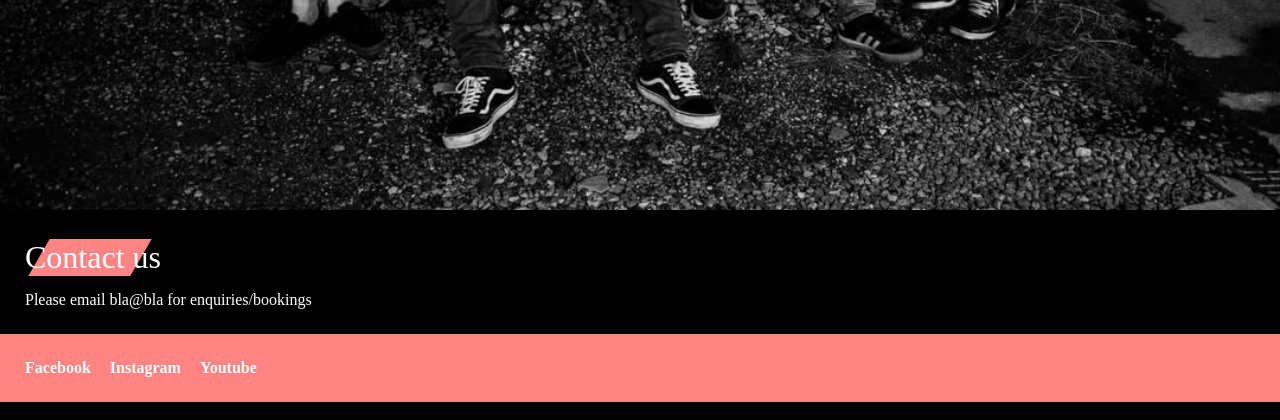
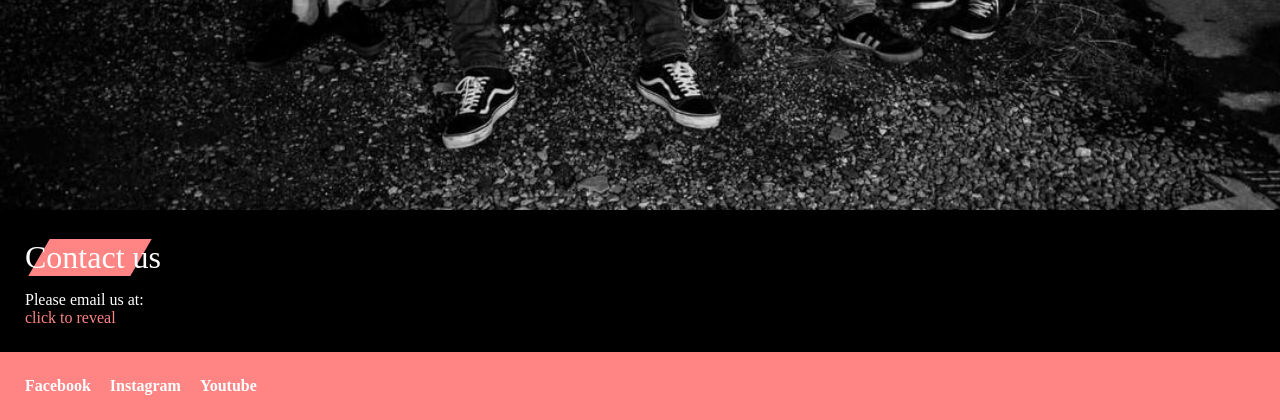
Before and after one commit to joereynolds/boganspunkrock, a Symfony app: template templates/pages/contact.html.twig in a window 1280 px wide. Shown: the part 711-1131 px from the top of the page. Run offline with Twig, Linux system fonts and the light colour scheme; the template is opened without the code that fills it, so the values that code supplies are empty; some libraries are stand-ins or nearby versions; some web fonts are replaced.

Commit message:
Use real email but hopefully guard against spam

```diff
--- a/templates/pages/contact.html.twig
+++ b/templates/pages/contact.html.twig
@@ -4,7 +4,16 @@
 
     <section>
         <h2>Contact us</h2>
-        <p>Please email bla@bla for enquiries/bookings</p>
+        <p>Please email us at:</p>
+        <a>
+            <span
+                style="cursor: pointer"
+                onclick="this.textContent = ('boganspunkrock' + '@gmail' + String.fromCharCode(46) + 'com'); this.onclick = null; this.style.cursor='default'"
+            >
+                click to reveal
+            </span>
+        </a>
+
     </section>
 
 {% endblock %}
```
